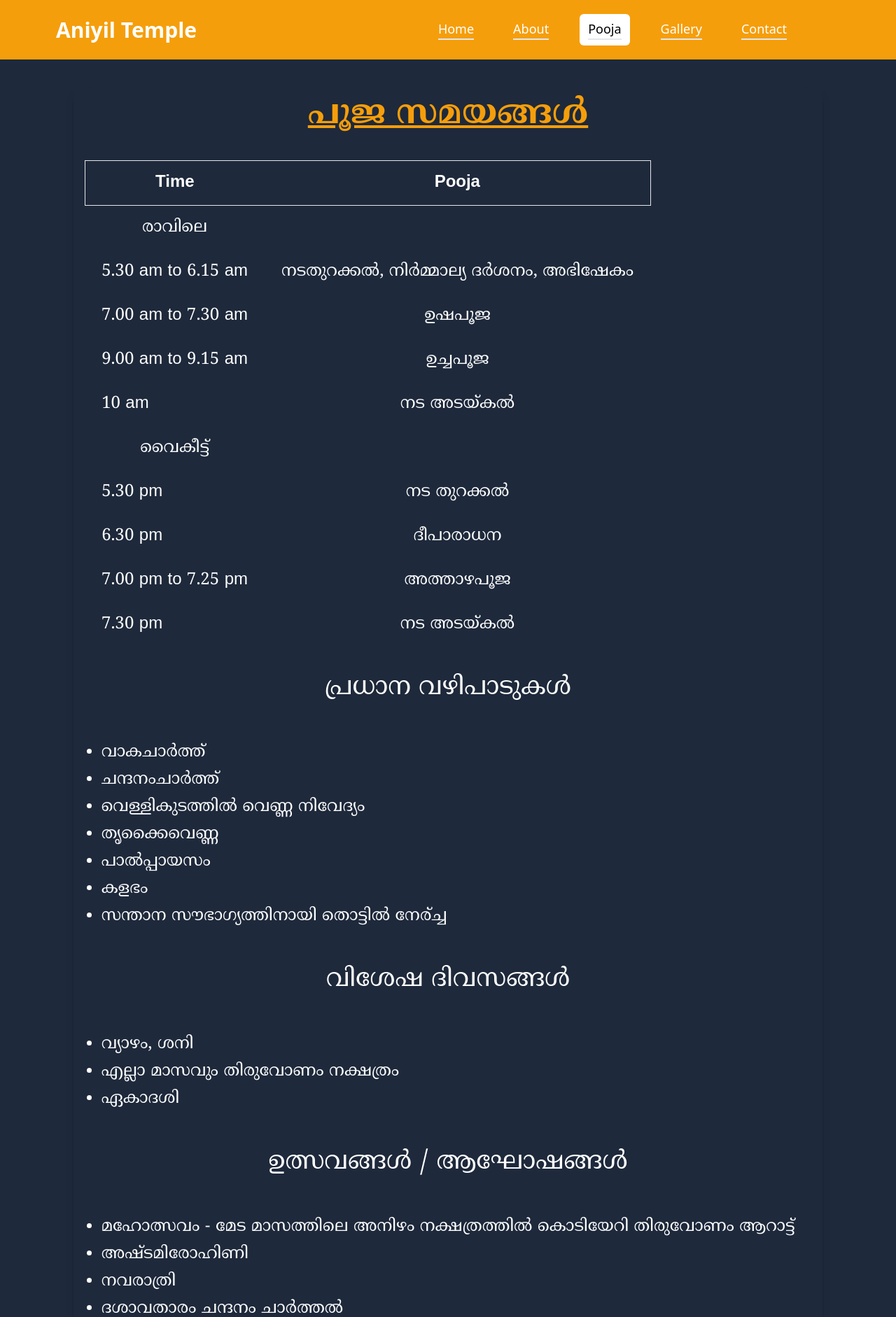
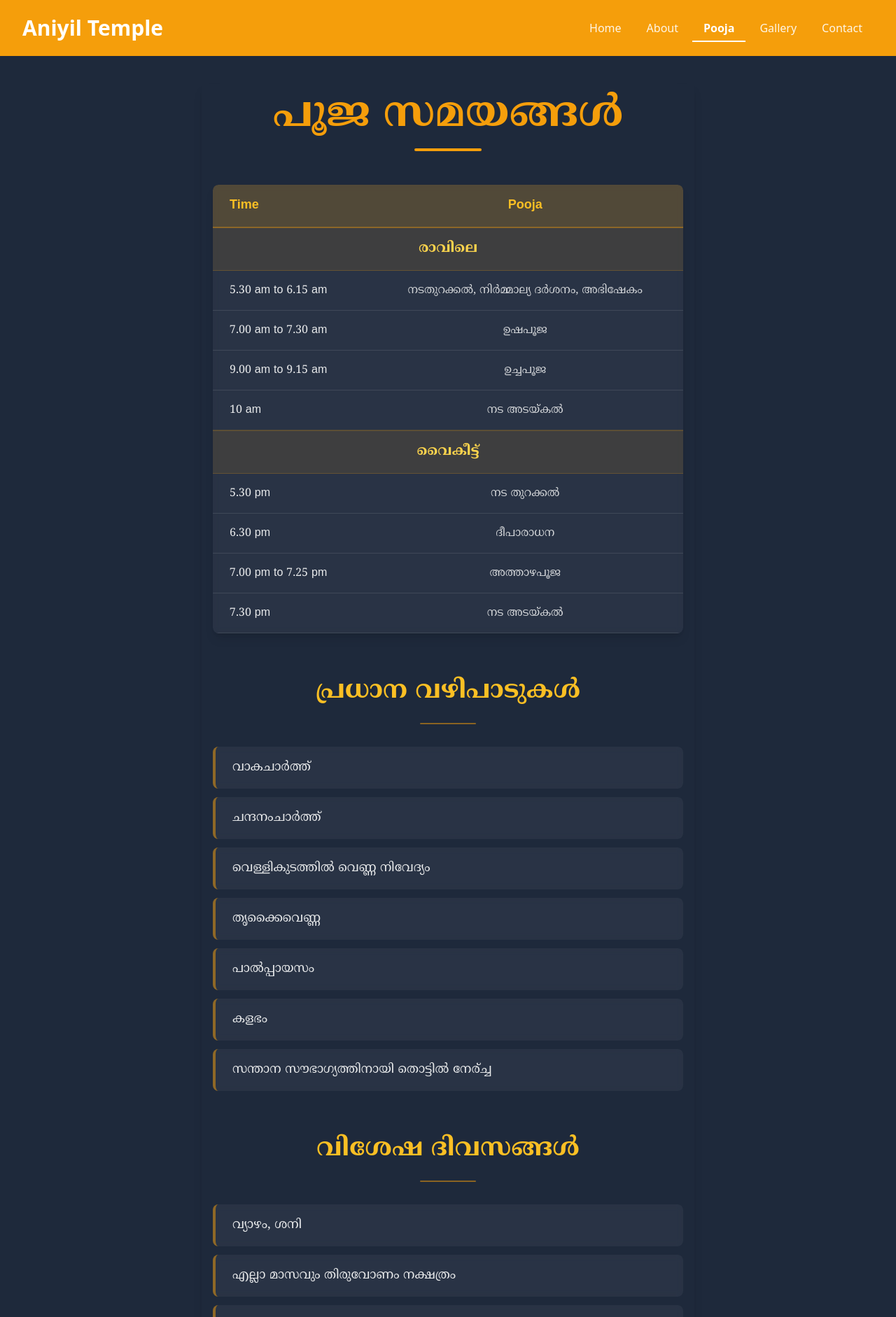
Before and after one commit to abhishek7h/aniyiltemple, a React (Vite) app: page /pooja in a window 1280 px wide. Shown: the top 1882 px of the page at 70% size. Built offline with nearby package versions, Linux system fonts and the light colour scheme.

Commit message:
footer, header, pooja page

```diff
--- a/src/components/Nav.jsx
+++ b/src/components/Nav.jsx
@@ -2,9 +2,6 @@ import { useState } from "react";
 import { NavLink } from "react-router-dom";
 import { FaTimes } from "react-icons/fa";
 import { GiHamburgerMenu } from "react-icons/gi";
-
-// For smooth scroll
-// <Link spy={true} smooth={true} to="destination"
 
 const Nav = () => {
   const [click, setClick] = useState(false);
@@ -18,9 +15,58 @@ const Nav = () => {
 
   const linkClass = ({ isActive }) =>
     isActive
-      ? "bg-white text-black rounded-md px-3 py-2"
-      : "text-white rounded-md px-3 py-2";
-  const content = (
+      ? "text-white font-semibold relative after:absolute after:bottom-0 after:left-0 after:w-full after:h-0.5 after:bg-white after:transition-all"
+      : "text-white/90 hover:text-white transition-colors duration-200 relative after:absolute after:bottom-0 after:left-0 after:w-0 after:h-0.5 after:bg-white hover:after:w-full after:transition-all";
+
+  const mobileLinkClass = ({ isActive }) =>
+    isActive
+      ? "text-white font-semibold bg-white/10 border-l-4 border-white"
+      : "text-white/90 hover:text-white hover:bg-white/5 transition-all duration-200";
+
+  return (
+    <nav className="relative z-50 bg-amber-500">
+      <div className="max-w-7xl mx-auto px-4 sm:px-6 lg:px-8">
+        <div className="flex justify-between items-center h-16 lg:h-20">
+          {/* Logo */}
+          <NavLink to="/" className="flex items-center">
+            <span className="text-2xl lg:text-3xl font-bold text-white hover:text-white/90 transition-colors duration-200">
+              Aniyil Temple
+            </span>
+          </NavLink>
+
+          {/* Desktop Navigation */}
+          <div className="hidden lg:flex items-center space-x-1">
+            <NavLink to="/" className={linkClass}>
+              <span className="px-4 py-2 block">Home</span>
+            </NavLink>
+            <NavLink to="/about" className={linkClass}>
+              <span className="px-4 py-2 block">About</span>
+            </NavLink>
+            <NavLink to="/pooja" className={linkClass}>
+              <span className="px-4 py-2 block">Pooja</span>
+            </NavLink>
+            <NavLink to="/gallery" className={linkClass}>
+              <span className="px-4 py-2 block">Gallery</span>
+            </NavLink>
+            <NavLink to="/contact" className={linkClass}>
+              <span className="px-4 py-2 block">Contact</span>
+            </NavLink>
+          </div>
+
+          {/* Mobile Menu Button */}
+          <button
+            className={`lg:hidden text-white hover:text-white/80 transition-colors duration-200 p-2 rounded-lg hover:bg-white/10 active:scale-95 ${
+              click ? "opacity-0 pointer-events-none" : "opacity-100"
+            }`}
+            onClick={handleClick}
+            aria-label="Toggle menu"
+          >
+            <GiHamburgerMenu className="text-2xl" />
+          </button>
+        </div>
+      </div>
+
+      {/* Mobile Menu */}
       <>
         {/* Backdrop overlay */}
         <div
@@ -30,104 +76,43 @@ const Nav = () => {
           onClick={closeNav}
         />
 
-      {/* Mobile menu */}
+        {/* Mobile menu panel */}
         <div
           className={`lg:hidden fixed top-0 right-0 h-full w-80 max-w-[85vw] bg-gradient-to-b from-amber-500 to-amber-600 shadow-2xl z-50 transform transition-transform duration-300 ease-in-out ${
             click ? "translate-x-0" : "translate-x-full"
           }`}
         >
           {/* Close button */}
-        <div className="flex justify-end p-6 border-b border-amber-400/30">
+          <div className="flex justify-end p-4 border-b border-white/20">
             <button
               onClick={handleClick}
-            className="text-white hover:text-amber-100 transition-colors duration-200 p-2 hover:bg-amber-400/20 rounded-full"
+              className="text-white hover:text-white/80 transition-colors duration-200 p-2 hover:bg-white/10 rounded-lg"
               aria-label="Close menu"
             >
-            <FaTimes className="text-2xl" />
+              <FaTimes className="text-xl" />
             </button>
           </div>
 
           {/* Menu items */}
-        <ul className="text-center text-xl py-8 px-6">
-          <NavLink to="/" onClick={closeNav}>
-            <li className="my-3 py-4 px-6 text-white font-medium rounded-lg border-b border-amber-400/20 hover:bg-amber-400/30 hover:border-amber-400/40 transition-all duration-200 cursor-pointer active:scale-95">
-              Home
-            </li>
+          <nav className="py-4">
+            <NavLink to="/" onClick={closeNav} className={mobileLinkClass}>
+              <span className="block px-6 py-4">Home</span>
             </NavLink>
-          <NavLink to="/about" onClick={closeNav}>
-            <li className="my-3 py-4 px-6 text-white font-medium rounded-lg border-b border-amber-400/20 hover:bg-amber-400/30 hover:border-amber-400/40 transition-all duration-200 cursor-pointer active:scale-95">
-              About
-            </li>
+            <NavLink to="/about" onClick={closeNav} className={mobileLinkClass}>
+              <span className="block px-6 py-4">About</span>
             </NavLink>
-          <NavLink to="/pooja" onClick={closeNav}>
-            <li className="my-3 py-4 px-6 text-white font-medium rounded-lg border-b border-amber-400/20 hover:bg-amber-400/30 hover:border-amber-400/40 transition-all duration-200 cursor-pointer active:scale-95">
-              Pooja
-            </li>
+            <NavLink to="/pooja" onClick={closeNav} className={mobileLinkClass}>
+              <span className="block px-6 py-4">Pooja</span>
             </NavLink>
-          <NavLink to="/gallery" onClick={closeNav}>
-            <li className="my-3 py-4 px-6 text-white font-medium rounded-lg border-b border-amber-400/20 hover:bg-amber-400/30 hover:border-amber-400/40 transition-all duration-200 cursor-pointer active:scale-95">
-              Gallery
-            </li>
+            <NavLink to="/gallery" onClick={closeNav} className={mobileLinkClass}>
+              <span className="block px-6 py-4">Gallery</span>
             </NavLink>
-          <NavLink to="/contact" onClick={closeNav}>
-            <li className="my-3 py-4 px-6 text-white font-medium rounded-lg border-b border-amber-400/20 hover:bg-amber-400/30 hover:border-amber-400/40 transition-all duration-200 cursor-pointer active:scale-95">
-              Contact
-            </li>
+            <NavLink to="/contact" onClick={closeNav} className={mobileLinkClass}>
+              <span className="block px-6 py-4">Contact</span>
             </NavLink>
-        </ul>
+          </nav>
         </div>
       </>
-  );
-  return (
-    <nav className="relative z-50">
-      <div className="h-10vh flex justify-between text-white lg:py-5 px-20 py-4 relative">
-        <div className="flex items-center flex-1">
-          <span className="text-3xl font-bold hover:text-gray-200 cursor-pointer">
-            Aniyil Temple
-          </span>
-        </div>
-        <div className="lg:flex md:flex lg: flex-1 items center justify-end front-normal hidden">
-          <div className="flex-10">
-            <ul className="flex gap-8 mr-16 text-[18px]">
-              <NavLink to="/" className={linkClass}>
-                <li className="hover:text-black transition border-b-2 hover:border-black cursor-pointer">
-                  Home
-                </li>
-              </NavLink>
-              <NavLink to="/about" className={linkClass}>
-                <li className="hover:text-black transition border-b-2 hover:border-black cursor-pointer">
-                  About
-                </li>
-              </NavLink>
-              <NavLink to="/pooja" className={linkClass}>
-                <li className="hover:text-black transition border-b-2 hover:border-black cursor-pointer">
-                  Pooja
-                </li>
-              </NavLink>
-              <NavLink to="/gallery" className={linkClass}>
-                <li className="hover:text-black transition border-b-2 hover:border-black cursor-pointer">
-                  Gallery
-                </li>
-              </NavLink>
-              <NavLink to="/contact" className={linkClass}>
-                <li className="hover:text-black transition border-b-2 hover:border-black cursor-pointer">
-                  Contact
-                </li>
-              </NavLink>
-            </ul>
-          </div>
-        </div>
-        <div>{content}</div>
-        <button
-          className={`lg:hidden block text-white hover:text-amber-200 transition-colors duration-200 p-2 rounded-lg hover:bg-white/10 active:scale-95 z-50 ${
-            click ? "opacity-0 pointer-events-none" : "opacity-100"
-          }`}
-          onClick={handleClick}
-          aria-label="Toggle menu"
-        >
-          <GiHamburgerMenu className="text-2xl" />
-        </button>
-      </div>
     </nav>
   );
 };
--- a/src/layouts/MainLayout.jsx
+++ b/src/layouts/MainLayout.jsx
@@ -1,5 +1,6 @@
 import { Outlet } from "react-router-dom";
 import Nav from "../components/Nav";
+import Footer from "../components/Footer";
 
 const MainLayout = () => {
   return (
@@ -9,6 +10,8 @@ const MainLayout = () => {
       </div>
 
       <Outlet />
+
+      <Footer />
     </>
   );
 };
--- a/src/pages/Pooja.jsx
+++ b/src/pages/Pooja.jsx
@@ -3,95 +3,176 @@ const Pooja = () => {
     <div className="flex flex-col items-center mt-10 text-white text-2xl font-malayalam leading-relaxed">
       <div className="flex flex-col mb-6 shadow-lg">
         <div className="block bg-transparent p-4 w-full overflow-x-auto">
-          <div>
-            <h1 className="text-3xl lg:text-5xl mb-10 flex items-center justify-center font-semibold leading-normal text-amber-500 underline hover:text-amber-400 text-center">
+          <div className="mb-12">
+            <h1 className="text-4xl lg:text-6xl mb-4 flex items-center justify-center font-bold leading-tight text-amber-500 text-center">
               പൂജ സമയങ്ങൾ
             </h1>
+            <div className="w-24 h-1 bg-amber-500 mx-auto rounded-full"></div>
           </div>
-          <table className="">
+          <div className="overflow-x-auto rounded-lg shadow-lg">
+            <table className="w-full border-collapse bg-white/5 backdrop-blur-sm">
               <thead>
-              <tr className="border border-solid">
-                <th className="text-md px-6 py-3 align-middle">Time</th>
-                <th className="text-md px-6 py-3 align-middle">Pooja</th>
+                <tr className="bg-amber-500/20 border-b-2 border-amber-500/40">
+                  <th className="text-lg font-semibold px-6 py-4 text-left text-amber-400">
+                    Time
+                  </th>
+                  <th className="text-lg font-semibold px-6 py-4 text-center text-amber-400">
+                    Pooja
+                  </th>
                 </tr>
               </thead>
               <tbody>
-              <p className="text-md px-6 py-3 flex flex-col text-center">
-                രാവിലെ{" "}
-              </p>
-              <tr>
-                <td className="text-md px-6 py-3">5.30 am to 6.15 am</td>
-                <td className="text-md px-6 py-3 text-center">
+                {/* Morning Section Header */}
+                <tr className="bg-amber-500/10 border-b border-amber-500/20">
+                  <td colSpan="2" className="text-xl font-semibold px-6 py-4 text-center text-amber-300">
+                    രാവിലെ
+                  </td>
+                </tr>
+                <tr className="border-b border-white/10 hover:bg-white/5 transition-colors">
+                  <td className="text-base px-6 py-4 font-medium text-white/90">
+                    5.30 am to 6.15 am
+                  </td>
+                  <td className="text-base px-6 py-4 text-center text-white/80">
                     നടതുറക്കൽ, നിർമ്മാല്യ ദർശനം, അഭിഷേകം
                   </td>
                 </tr>
-              <tr>
-                <td className="text-md px-6 py-3">7.00 am to 7.30 am</td>
-                <td className="text-md px-6 py-3 text-center">ഉഷപൂജ</td>
+                <tr className="border-b border-white/10 hover:bg-white/5 transition-colors">
+                  <td className="text-base px-6 py-4 font-medium text-white/90">
+                    7.00 am to 7.30 am
+                  </td>
+                  <td className="text-base px-6 py-4 text-center text-white/80">
+                    ഉഷപൂജ
+                  </td>
                 </tr>
-              <tr>
-                <td className="text-md px-6 py-3">9.00 am to 9.15 am</td>
-                <td className="text-md px-6 py-3 text-center">ഉച്ചപൂജ</td>
+                <tr className="border-b border-white/10 hover:bg-white/5 transition-colors">
+                  <td className="text-base px-6 py-4 font-medium text-white/90">
+                    9.00 am to 9.15 am
+                  </td>
+                  <td className="text-base px-6 py-4 text-center text-white/80">
+                    ഉച്ചപൂജ
+                  </td>
                 </tr>
-              <tr>
-                <td className="text-md px-6 py-3">10 am</td>
-                <td className="text-md px-6 py-3 text-center">നട അടയ്കൽ</td>
+                <tr className="border-b border-white/10 hover:bg-white/5 transition-colors">
+                  <td className="text-base px-6 py-4 font-medium text-white/90">
+                    10 am
+                  </td>
+                  <td className="text-base px-6 py-4 text-center text-white/80">
+                    നട അടയ്കൽ
+                  </td>
                 </tr>
-              <p className="text-md px-6 py-3 flex flex-col text-center">
-                വൈകീട്ട്{" "}
-              </p>
-              <tr>
-                <td className="text-md px-6 py-3">5.30 pm</td>
-                <td className="text-md px-6 py-3 text-center">നട തുറക്കൽ</td>
+                {/* Evening Section Header */}
+                <tr className="bg-amber-500/10 border-b border-amber-500/20 border-t-2 border-amber-500/20">
+                  <td colSpan="2" className="text-xl font-semibold px-6 py-4 text-center text-amber-300">
+                    വൈകീട്ട്
+                  </td>
                 </tr>
-              <tr>
-                <td className="text-md px-6 py-3">6.30 pm</td>
-                <td className="text-md px-6 py-3 text-center">ദീപാരാധന</td>
+                <tr className="border-b border-white/10 hover:bg-white/5 transition-colors">
+                  <td className="text-base px-6 py-4 font-medium text-white/90">
+                    5.30 pm
+                  </td>
+                  <td className="text-base px-6 py-4 text-center text-white/80">
+                    നട തുറക്കൽ
+                  </td>
                 </tr>
-              <tr>
-                <td className="text-md px-6 py-3">7.00 pm to 7.25 pm</td>
-                <td className="text-md px-6 py-3 text-center">അത്താഴപൂജ</td>
+                <tr className="border-b border-white/10 hover:bg-white/5 transition-colors">
+                  <td className="text-base px-6 py-4 font-medium text-white/90">
+                    6.30 pm
+                  </td>
+                  <td className="text-base px-6 py-4 text-center text-white/80">
+                    ദീപാരാധന
+                  </td>
                 </tr>
-              <tr>
-                <td className="text-md px-6 py-3">7.30 pm</td>
-                <td className="text-md px-6 py-3 text-center">നട അടയ്കൽ</td>
+                <tr className="border-b border-white/10 hover:bg-white/5 transition-colors">
+                  <td className="text-base px-6 py-4 font-medium text-white/90">
+                    7.00 pm to 7.25 pm
+                  </td>
+                  <td className="text-base px-6 py-4 text-center text-white/80">
+                    അത്താഴപൂജ
+                  </td>
+                </tr>
+                <tr className="border-b border-white/10 hover:bg-white/5 transition-colors">
+                  <td className="text-base px-6 py-4 font-medium text-white/90">
+                    7.30 pm
+                  </td>
+                  <td className="text-base px-6 py-4 text-center text-white/80">
+                    നട അടയ്കൽ
+                  </td>
                 </tr>
               </tbody>
             </table>
-          <div className="flex flex-col items-center text-4xl mt-10 mb-10">
-            <h1>പ്രധാന വഴിപാടുകൾ</h1>
           </div>
-          <ul className="text-md px-6 py-3 list-disc">
-            <li>വാകചാർത്ത്</li>
-            <li>ചന്ദനംചാർത്ത്</li>
-            <li>വെള്ളികുടത്തിൽ വെണ്ണ നിവേദ്യം</li>
-            <li>തൃക്കൈവെണ്ണ</li>
-            <li>പാൽപ്പായസം</li>
-            <li>കളഭം</li>
-            <li>സന്താന സൗഭാഗ്യത്തിനായി തൊട്ടിൽ നേര്ച്ച</li>
+          <div className="mt-16 mb-8">
+            <h2 className="text-3xl lg:text-4xl font-bold text-amber-400 text-center mb-6">
+              പ്രധാന വഴിപാടുകൾ
+            </h2>
+            <div className="w-20 h-0.5 bg-amber-500/50 mx-auto mb-8 rounded-full"></div>
+            <ul className="space-y-3 max-w-2xl mx-auto">
+              <li className="bg-white/5 backdrop-blur-sm rounded-lg px-6 py-4 text-lg text-white/90 hover:bg-white/10 transition-colors duration-200 border-l-4 border-amber-500/50">
+                വാകചാർത്ത്
+              </li>
+              <li className="bg-white/5 backdrop-blur-sm rounded-lg px-6 py-4 text-lg text-white/90 hover:bg-white/10 transition-colors duration-200 border-l-4 border-amber-500/50">
+                ചന്ദനംചാർത്ത്
+              </li>
+              <li className="bg-white/5 backdrop-blur-sm rounded-lg px-6 py-4 text-lg text-white/90 hover:bg-white/10 transition-colors duration-200 border-l-4 border-amber-500/50">
+                വെള്ളികുടത്തിൽ വെണ്ണ നിവേദ്യം
+              </li>
+              <li className="bg-white/5 backdrop-blur-sm rounded-lg px-6 py-4 text-lg text-white/90 hover:bg-white/10 transition-colors duration-200 border-l-4 border-amber-500/50">
+                തൃക്കൈവെണ്ണ
+              </li>
+              <li className="bg-white/5 backdrop-blur-sm rounded-lg px-6 py-4 text-lg text-white/90 hover:bg-white/10 transition-colors duration-200 border-l-4 border-amber-500/50">
+                പാൽപ്പായസം
+              </li>
+              <li className="bg-white/5 backdrop-blur-sm rounded-lg px-6 py-4 text-lg text-white/90 hover:bg-white/10 transition-colors duration-200 border-l-4 border-amber-500/50">
+                കളഭം
+              </li>
+              <li className="bg-white/5 backdrop-blur-sm rounded-lg px-6 py-4 text-lg text-white/90 hover:bg-white/10 transition-colors duration-200 border-l-4 border-amber-500/50">
+                സന്താന സൗഭാഗ്യത്തിനായി തൊട്ടിൽ നേര്ച്ച
+              </li>
             </ul>
-          <div className="flex flex-col items-center text-4xl mt-10 mb-10">
-            <h1>വിശേഷ ദിവസങ്ങൾ</h1>
           </div>
-          <ul className="text-md px-6 py-3 list-disc">
-            <li>വ്യാഴം, ശനി</li>
-            <li>എല്ലാ മാസവും തിരുവോണം നക്ഷത്രം</li>
-            <li>ഏകാദശി</li>
+          <div className="mt-16 mb-8">
+            <h2 className="text-3xl lg:text-4xl font-bold text-amber-400 text-center mb-6">
+              വിശേഷ ദിവസങ്ങൾ
+            </h2>
+            <div className="w-20 h-0.5 bg-amber-500/50 mx-auto mb-8 rounded-full"></div>
+            <ul className="space-y-3 max-w-2xl mx-auto">
+              <li className="bg-white/5 backdrop-blur-sm rounded-lg px-6 py-4 text-lg text-white/90 hover:bg-white/10 transition-colors duration-200 border-l-4 border-amber-500/50">
+                വ്യാഴം, ശനി
+              </li>
+              <li className="bg-white/5 backdrop-blur-sm rounded-lg px-6 py-4 text-lg text-white/90 hover:bg-white/10 transition-colors duration-200 border-l-4 border-amber-500/50">
+                എല്ലാ മാസവും തിരുവോണം നക്ഷത്രം
+              </li>
+              <li className="bg-white/5 backdrop-blur-sm rounded-lg px-6 py-4 text-lg text-white/90 hover:bg-white/10 transition-colors duration-200 border-l-4 border-amber-500/50">
+                ഏകാദശി
+              </li>
             </ul>
-          <div className="flex flex-col items-center text-4xl mt-10 mb-10">
-            <h1>ഉത്സവങ്ങൾ / ആഘോഷങ്ങൾ</h1>
           </div>
-          <ul className="text-md px-6 py-3 list-disc">
-            <li>
-              മഹോത്സവം - മേട മാസത്തിലെ അനിഴം നക്ഷത്രത്തിൽ കൊടിയേറി തിരുവോണം
-              ആറാട്ട്{" "}
+          <div className="mt-16 mb-8">
+            <h2 className="text-3xl lg:text-4xl font-bold text-amber-400 text-center mb-6">
+              ഉത്സവങ്ങൾ / ആഘോഷങ്ങൾ
+            </h2>
+            <div className="w-20 h-0.5 bg-amber-500/50 mx-auto mb-8 rounded-full"></div>
+            <ul className="space-y-3 max-w-2xl mx-auto">
+              <li className="bg-white/5 backdrop-blur-sm rounded-lg px-6 py-4 text-lg text-white/90 hover:bg-white/10 transition-colors duration-200 border-l-4 border-amber-500/50">
+                മഹോത്സവം - മേട മാസത്തിലെ അനിഴം നക്ഷത്രത്തിൽ കൊടിയേറി തിരുവോണം ആറാട്ട്
               </li>
-            <li>അഷ്ടമിരോഹിണി</li>
-            <li>നവരാത്രി</li>
-            <li>ദശാവതാരം ചന്ദനം ചാർത്തൽ</li>
-            <li>ഭാഗവത സപ്താഹം</li>
-            <li>അയ്യപ്പൻ പാട്ടും വിളക്കും </li>
+              <li className="bg-white/5 backdrop-blur-sm rounded-lg px-6 py-4 text-lg text-white/90 hover:bg-white/10 transition-colors duration-200 border-l-4 border-amber-500/50">
+                അഷ്ടമിരോഹിണി
+              </li>
+              <li className="bg-white/5 backdrop-blur-sm rounded-lg px-6 py-4 text-lg text-white/90 hover:bg-white/10 transition-colors duration-200 border-l-4 border-amber-500/50">
+                നവരാത്രി
+              </li>
+              <li className="bg-white/5 backdrop-blur-sm rounded-lg px-6 py-4 text-lg text-white/90 hover:bg-white/10 transition-colors duration-200 border-l-4 border-amber-500/50">
+                ദശാവതാരം ചന്ദനം ചാർത്തൽ
+              </li>
+              <li className="bg-white/5 backdrop-blur-sm rounded-lg px-6 py-4 text-lg text-white/90 hover:bg-white/10 transition-colors duration-200 border-l-4 border-amber-500/50">
+                ഭാഗവത സപ്താഹം
+              </li>
+              <li className="bg-white/5 backdrop-blur-sm rounded-lg px-6 py-4 text-lg text-white/90 hover:bg-white/10 transition-colors duration-200 border-l-4 border-amber-500/50">
+                അയ്യപ്പൻ പാട്ടും വിളക്കും
+              </li>
             </ul>
+          </div>
         </div>
       </div>
     </div>
```
Also changed, not shown: src/components/Footer.jsx (+74 -1 lines). Lines whose indentation alone changed are shown as unchanged.
